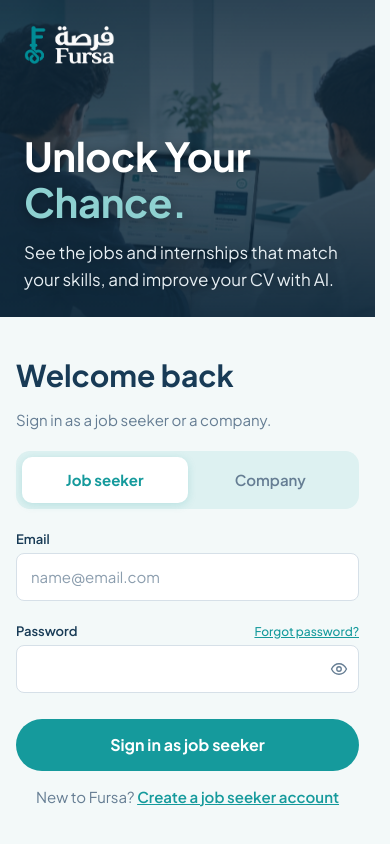
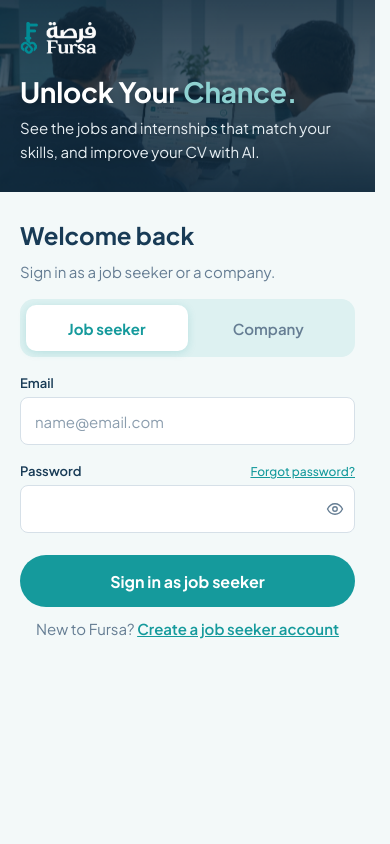
Before and after one commit to fatemaAlbasri/Fursa, a React (Vite) app in the folder frontend/: page /signin in a window 390 px wide. Built offline with nearby package versions, Linux system fonts and the light colour scheme; no server answers.

Commit message:
Match sign in page on tablet and phone

```diff
--- a/frontend/src/shared/styles/index.css
+++ b/frontend/src/shared/styles/index.css
@@ -2818,3 +2818,75 @@ html:has(.landing) {
     animation: none;
   }
 }
+
+/* sign in on tablet */
+@media (max-width: 1024px) {
+  .split--signin {
+    grid-template-columns: 1fr;
+    grid-template-rows: auto 1fr;
+  }
+  .split--signin .split__brand {
+    padding: 28px 40px 40px;
+    gap: 32px;
+    justify-content: flex-start;
+  }
+  .split--signin .split__brand > .logo {
+    min-height: 0;
+    margin-left: 0;
+  }
+  .split--signin .logo__full {
+    height: 46px;
+  }
+  .split--signin .split__copy h1 {
+    font-size: 36px;
+  }
+  .split--signin .split__copy p {
+    max-width: 520px;
+    margin-top: 12px;
+    font-size: 16px;
+  }
+  .split--signin .split__form {
+    place-items: start center;
+    padding: 48px 40px;
+  }
+  .split--signin .auth {
+    max-width: 480px;
+    padding: 32px;
+    background: var(--white);
+    border: 1px solid var(--gray);
+    border-radius: 22px;
+    box-shadow: 0 10px 30px rgba(24, 59, 86, 0.06);
+  }
+}
+/* sign in on phone */
+@media (max-width: 640px) {
+  .split--signin .split__brand {
+    padding: 20px 20px 28px;
+    gap: 22px;
+  }
+  .split--signin .logo__full {
+    height: 34px;
+  }
+  .split--signin .split__copy h1 {
+    font-size: 28px;
+  }
+  .split--signin .split__copy p {
+    margin-top: 8px;
+    font-size: 15px;
+  }
+  .split--signin .split__form {
+    padding: 28px 20px 32px;
+  }
+  .split--signin .auth {
+    max-width: none;
+    padding: 0;
+    gap: 18px;
+    background: none;
+    border: 0;
+    border-radius: 0;
+    box-shadow: none;
+  }
+  .split--signin .auth h2 {
+    font-size: 24px;
+  }
+}
```
